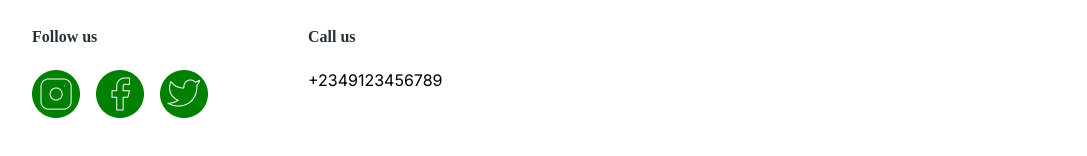
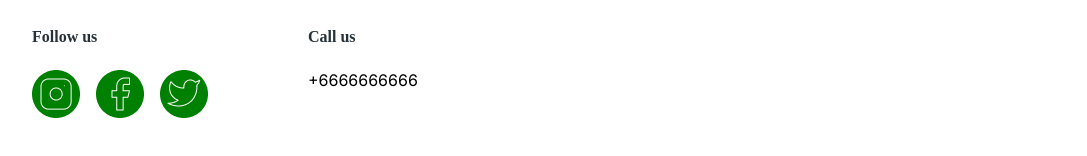
Before and after one commit to keraemoe/oe, a React (Vite) app: page / in a window 1280 px wide. Shown: the part 5184-5340 px from the top of the page, without its empty margins (96-1183 px from the left). Built offline with nearby package versions, Linux system fonts and the light colour scheme; a web font is replaced by a local one.

Commit message:
fix: bags

```diff
--- a/src/Pages/Home/HomeComponents/Footer/Footer.jsx
+++ b/src/Pages/Home/HomeComponents/Footer/Footer.jsx
@@ -96,7 +96,7 @@ const Footer = () => {
                             </div>
                             <div className={s.number}>
                                 <h1>Call us</h1>
-                                <span>+2349123456789</span>
+                                <span>+6666666666</span>
                             </div>
                         </div>
                     </div>
--- a/src/Pages/Home/HomeComponents/Footer/Footer.module.scss
+++ b/src/Pages/Home/HomeComponents/Footer/Footer.module.scss
@@ -19,9 +19,6 @@
         display: flex;
         align-items: center;
         gap: 5px;
-        img {
-
-        }
         h1 {
           font-family: "Spartan";
           font-style: normal;
@@ -147,8 +144,6 @@
           display: flex;
           align-items: center;
           gap: 5px;
-          img {
-          }
           h1 {
             font-family: "Spartan";
             font-style: normal;
@@ -275,8 +270,6 @@
           display: flex;
           align-items: center;
           gap: 5px;
-          img {
-          }
           h1 {
             font-family: "Spartan";
             font-style: normal;
@@ -403,8 +396,6 @@
           display: flex;
           align-items: center;
           gap: 5px;
-          img {
-          }
           h1 {
             font-family: "Spartan";
             font-style: normal;
```
